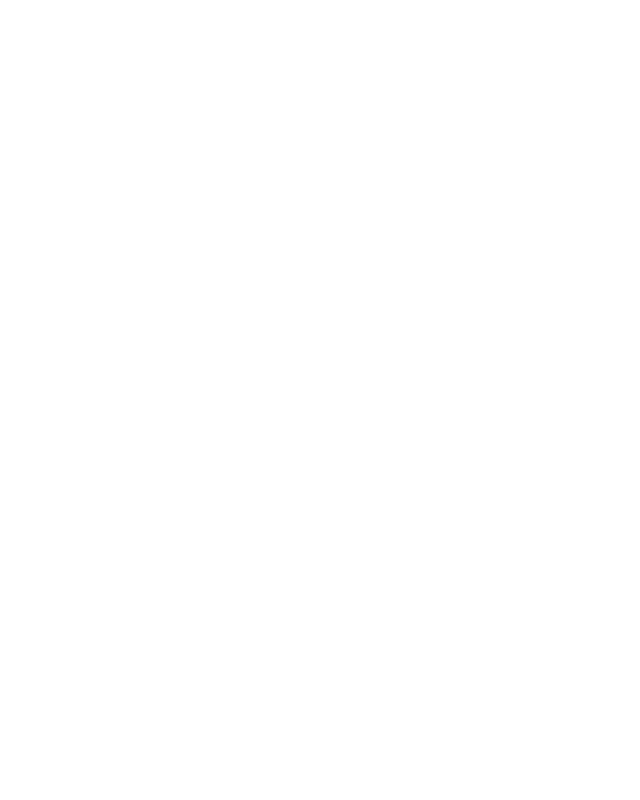
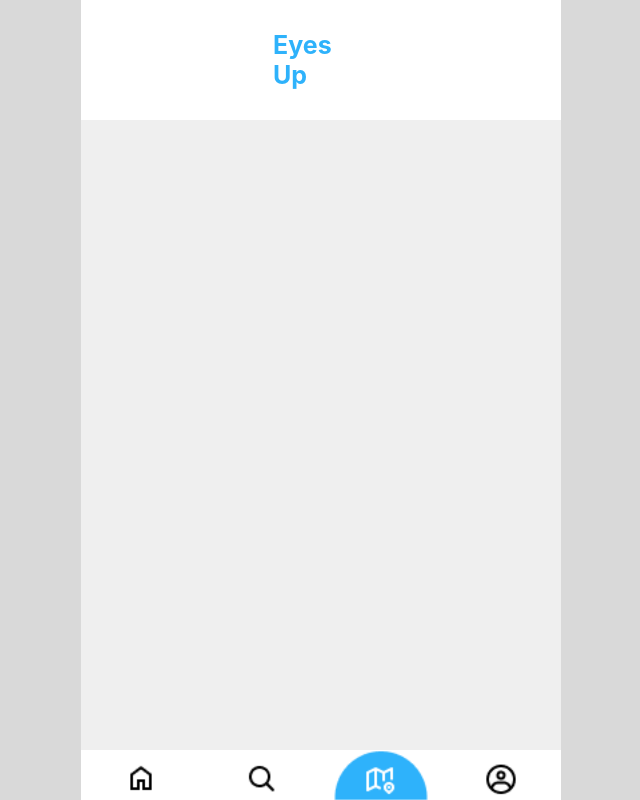
Before and after one commit to sleepingprincess2023/Client, a React (Create React App) app: page /map in a window 1280 px wide. Before the commit this address had no page. Shown: the whole page, without its empty margins (319-959 px from the left). Built offline with nearby package versions, Linux system fonts and the light colour scheme.

Commit message:
FEAT: map

```diff
--- /dev/null
+++ b/src/components/Map/index.jsx
@@ -0,0 +1,21 @@
+import React from "react";
+import * as _ from "../../common/PageWrapStyle";
+import * as _M from "./style";
+
+const Map = () => {
+  return (
+    <>
+      <_.PageWrap>
+        <_.PageContainer>
+          <_M.MapWrap>
+            <_M.MapHeaderTitle>Eyes Up</_M.MapHeaderTitle>
+            <_M.GoogleMapWrap></_M.GoogleMapWrap>
+            <_M.MapFooterWrap />
+          </_M.MapWrap>
+        </_.PageContainer>
+      </_.PageWrap>
+    </>
+  );
+};
+
+export default Map;
--- /dev/null
+++ b/src/components/Map/style.js
@@ -0,0 +1,31 @@
+import styled from "styled-components";
+import nav_footer from "../../assets/under_nav.png";
+
+export const MapWrap = styled.div`
+  width: 480px;
+  height: 100vh;
+  background: white;
+  position: fixed;
+`;
+
+export const MapHeaderTitle = styled.h3`
+  color: #2eb2fb;
+  font-weight: 700;
+  font-size: 25px;
+  margin: 30px 40%;
+`;
+
+export const GoogleMapWrap = styled.div`
+  width: 480px;
+  height: 660px;
+  background: #efefef;
+`;
+
+export const MapFooterWrap = styled.footer`
+  bottom: 0%;
+  position: fixed;
+  width: 480px;
+  height: 50px;
+  background-image: url(${nav_footer});
+  background-size: cover;
+`;
--- a/src/components/router/index.jsx
+++ b/src/components/router/index.jsx
@@ -4,6 +4,7 @@
 import LoginPage from "../../pages/LoginPage";
 import SignupPage from "../../pages/SignupPage";
 import FacePage from "../../pages/FacePage";
+import MapPage from "../../pages/MapPage";
 
 const Router = () => {
   return (
@@ -13,6 +14,7 @@
         <Route path="/login" element={<LoginPage />} />
         <Route path="/signup" element={<SignupPage />} />
         <Route path="/face" element={<FacePage />} />
+        <Route path="/map" element={<MapPage />} />
       </Switch>
     </>
   );
--- /dev/null
+++ b/src/pages/MapPage/index.jsx
@@ -0,0 +1,10 @@
+import React from "react";
+import Map from "../../components/Map";
+
+export default function MaxPage() {
+  return (
+    <>
+      <Map />
+    </>
+  );
+}
```
Also changed, not shown: src/assets/under_nav.png (added).
